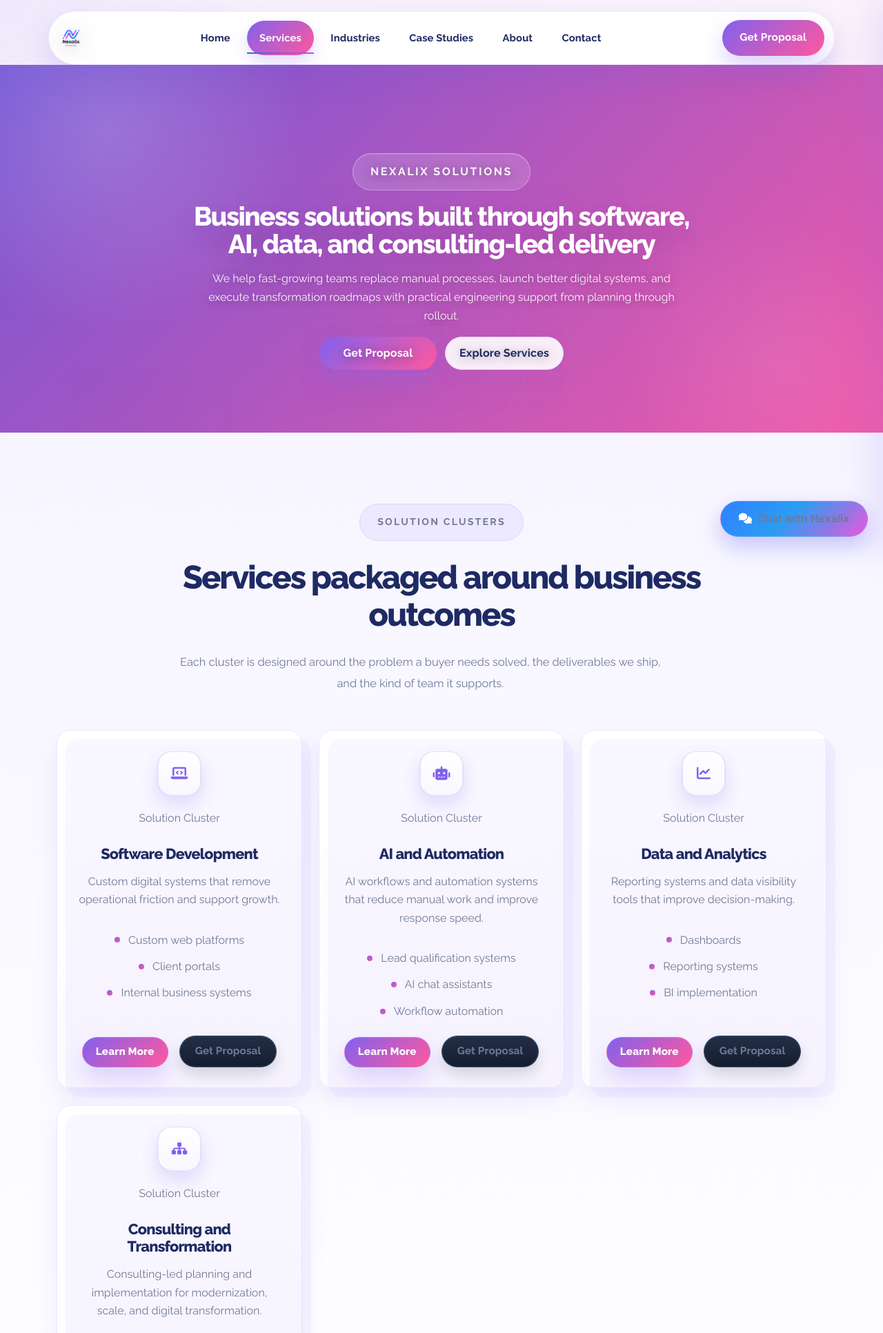
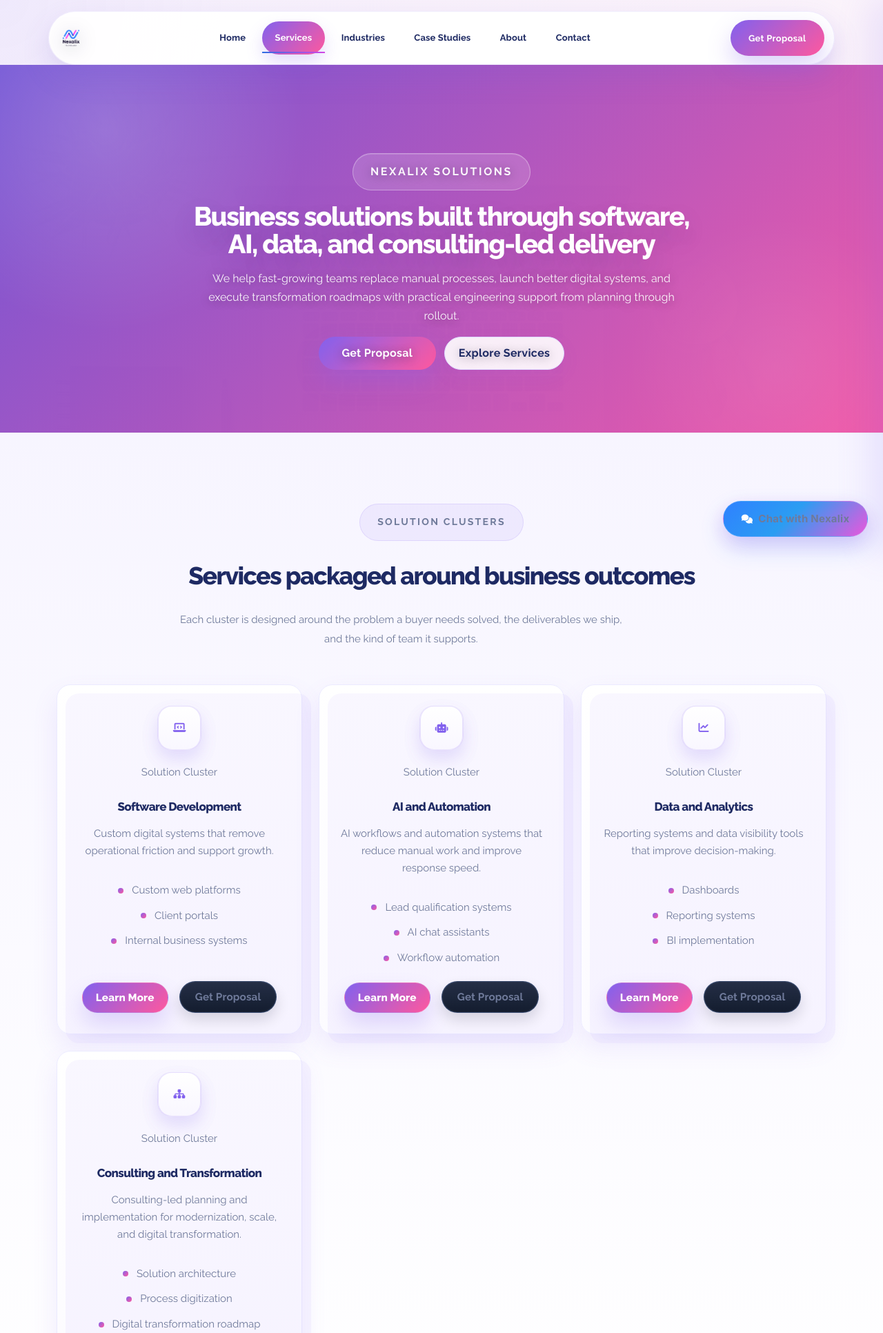
Before and after one commit to DengAchiek/nexalix, a Django app: page /services/ in a window 1280 px wide. Shown: the top 1932 px of the page at 69% size. Run offline with Django 5.2, Linux system fonts and the light colour scheme; data comes from the database, SQL or seed files in the repository; data that the repository does not hold is empty.

Commit message:
Match softy typography scale

```diff
--- a/nexalix_app/static/css/redesign.css
+++ b/nexalix_app/static/css/redesign.css
@@ -42,6 +42,7 @@ body.theme-softy {
     --radius-lg: var(--softy-radius-lg);
     --radius-md: var(--softy-radius-md);
     --radius-sm: var(--softy-radius-sm);
+    font-size: 15px;
     background:
         radial-gradient(circle at top left, rgba(130, 97, 238, 0.08), transparent 22%),
         radial-gradient(circle at 82% 10%, rgba(255, 88, 158, 0.1), transparent 18%),
@@ -69,6 +70,7 @@ body.theme-softy input,
 body.theme-softy textarea,
 body.theme-softy select {
     color: var(--softy-text);
+    font-size: 15px;
 }
 
 body.theme-softy .site-shell {
@@ -149,16 +151,16 @@ body.theme-softy .section-heading .section-eyebrow {
 }
 
 body.theme-softy .section-heading h2 {
-    font-size: clamp(2rem, 1.4rem + 2vw, 2.95rem);
-    line-height: 1.15;
+    font-size: clamp(1.8rem, 1.35rem + 1.1vw, 2.35rem);
+    line-height: 1.35;
 }
 
 body.theme-softy .section-subtitle,
 body.theme-softy .section-heading p:last-child,
 body.theme-softy .subheading {
     color: var(--softy-text);
-    font-size: 1.02rem;
-    line-height: 1.9;
+    font-size: 15px;
+    line-height: 1.87;
 }
 
 body.theme-softy .btn,
@@ -168,8 +170,8 @@ body.theme-softy input[type="submit"] {
     padding: 0 1.6rem;
     border-radius: 999px;
     font-weight: 700;
-    font-size: 0.96rem;
-    letter-spacing: 0.01em;
+    font-size: 13px;
+    letter-spacing: 0.02em;
 }
 
 body.theme-softy .btn-primary,
@@ -245,6 +247,7 @@ body.theme-softy .mobile-menu-links a {
     border-radius: 999px;
     color: var(--softy-heading);
     font-weight: 700;
+    font-size: 13px;
 }
 
 body.theme-softy .nav-links a:not(.active):hover,
@@ -643,6 +648,8 @@ body.theme-softy .work-step-card-modern h3,
 body.theme-softy .quote-summary-card h3,
 body.theme-softy .contact-form h3 {
     color: var(--softy-heading) !important;
+    font-size: 17px;
+    line-height: 1.45;
 }
 
 body.theme-softy .nx-card p,
@@ -672,6 +679,7 @@ body.theme-softy .industries-cta-panel p,
 body.theme-softy .nx-final-cta-card p,
 body.theme-softy .home-cta-final p {
     color: var(--softy-text) !important;
+    font-size: 15px;
 }
 
 body.theme-softy .services-showcase-card,
--- a/nexalix_app/templates/base.html
+++ b/nexalix_app/templates/base.html
@@ -46,7 +46,7 @@
 
     <title>{% block title %}{{ meta_title|default:'Nexalix Technologies' }}{% endblock %}</title>
     {% block extra_css %}{% endblock %}
-    <link rel="stylesheet" href="{% static 'css/redesign.css' %}?v=20260426a">
+    <link rel="stylesheet" href="{% static 'css/redesign.css' %}?v=20260426b">
     {% if structured_data_json %}
         {% for schema in structured_data_json %}
     <script type="application/ld+json">{{ schema|safe }}</script>
```
Also changed, not shown: other parts of nexalix_app/static/css/redesign.css (+16 -11 lines).
